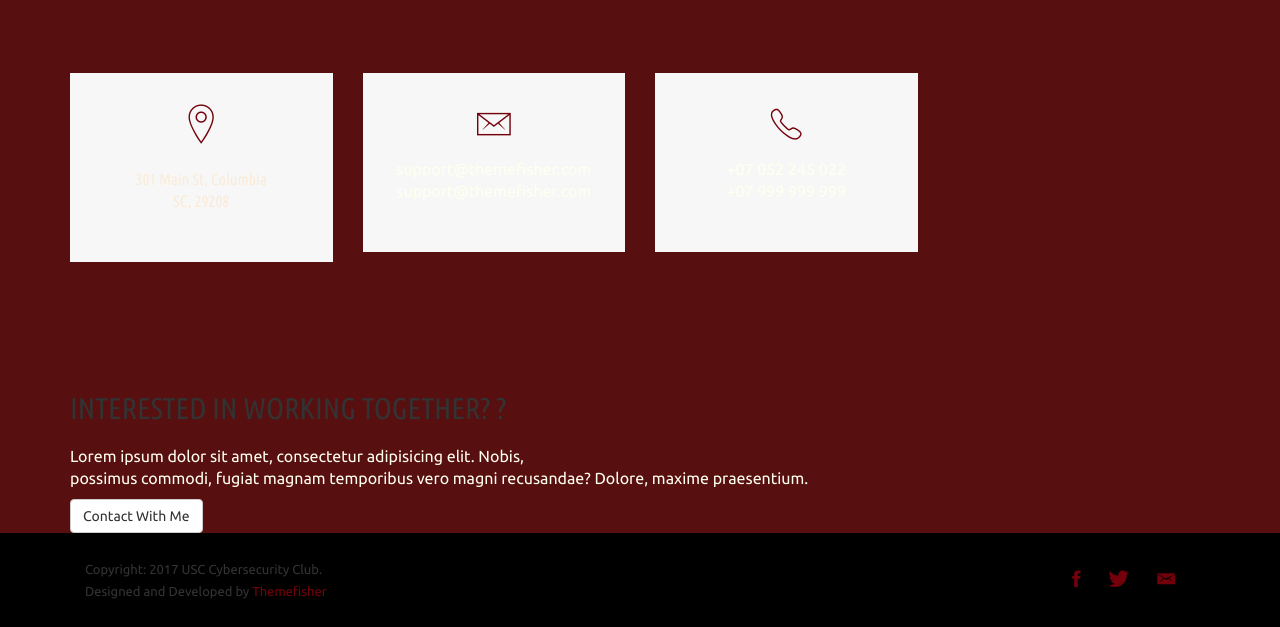
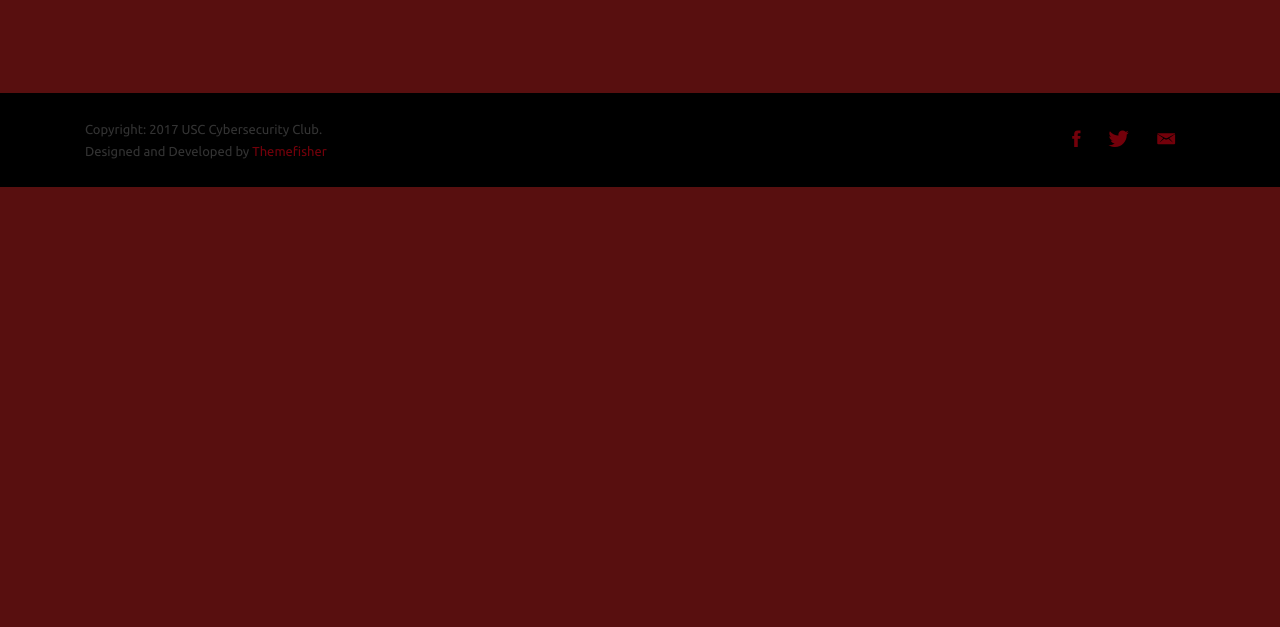
Before and after one commit to nglaeser/CybersecSite, a Flask app: page /contact.html in a window 1280 px wide. Shown: the part 915-1542 px from the top of the page. After the commit the page ends 1102 px from the top, so only its background shows below. Run offline with Flask 2, Linux system fonts and the light colour scheme; some libraries are stand-ins or nearby versions; some web fonts are replaced.

Commit message:
remove ^M, update contact and about

```diff
--- a/templates/about.html
+++ b/templates/about.html
@@ -136,13 +136,13 @@
                     <div class="col-md-6">
                         <div class="block">
                             <p  class="wow fadeInUp" data-wow-delay=".5s" data-wow-duration="500ms">
-                                We are a group of people that have an interest in computer, network, and physical security. We enjoy contests featuring penetration testing, cyber defense, capture the flag, and other challenging skills. Our students and mentors work together to share resources, practice both defense and exploits, and watch amusing videos.
+                                We are a group of people interested in computer, network, and physical security. We enjoy penetration testing, cyber defense, capture the flag contests, and other challenges. Our students and mentors work together to share resources, practice defense and exploits, and watch amusing videos.
                             </p>
                             <p  class="wow fadeInUp" data-wow-delay=".5s" data-wow-duration="500ms">
-                                In Spring 2014 a small group of ACM students came together to compete in the Palmetto Cyber Defense Competition (PCDC). They teamed up with the CEC IT Network Manager, Ronni Wilkinson, to have a crash course in fundamental hardening and security practices.
+                                In Spring 2014 a small group of ACM students came together to compete in the Palmetto Cyber Defense Competition (PCDC). They teamed up with the CEC IT Network Manager, Ronni Wilkinson, for a crash course in fundamental hardening and security practices.
                             </p>
                             <p  class="wow fadeInUp" data-wow-delay=".5s" data-wow-duration="500ms">
-                                After practicing hard and placing second at the event, the team decided to continue working together to bring in more students, learn more about security, and reach out to the community to bring in mentors. Now, the USC Cybersecurity Club is an official on-campus organization open to students, faculty, and staff from all fields at USC.
+                                After lots of practice, which placed them second at the event, the team continued working together to bring in students, learn about security, and reach out to mentors in the community. Now, the USC Cybersecurity Club is an official on-campus organization open to students, faculty, and staff from all fields.
                             </p>
                         </div>
                     </div>
--- a/templates/contact.html
+++ b/templates/contact.html
@@ -177,53 +177,8 @@
                         </div>
                     </div>
                 </div>
-                <div class="row address-details">
-                    <div class="col-md-3">
-                        <div class="address wow fadeInLeft" data-wow-duration="500ms" data-wow-delay=".3s">
-                            <i class="ion-ios-location-outline"></i>
-                            <h5>301 Main St, Columbia<br>SC, 29208</h5>
-                        </div>
-                    </div>
-                    <div class="col-md-3">
-                        <div class="email wow fadeInLeft" data-wow-duration="500ms" data-wow-delay=".5s">
-                            <i class="ion-ios-email-outline"></i>
-                            <p>support@themefisher.com<br>support@themefisher.com</p>
-                        </div>
-                    </div>
-                    <div class="col-md-3">
-                        <div class="phone wow fadeInLeft" data-wow-duration="500ms" data-wow-delay=".7s">
-                            <i class="ion-ios-telephone-outline"></i>
-                            <p>+07 052 245 022<br>+07 999 999 999</p>
-                        </div>
-                    </div>
-                </div>
             </div>
         </section>
-
-
-
-
-
-
-        <!--
-        ==================================================
-            Call To Action Section Start
-        ================================================== -->
-        <section id="call-to-action">
-            <div class="container">
-                <div class="row">
-                    <div class="col-md-12">
-                        <div class="block">
-                            <h2 class="title wow fadeInDown" data-wow-delay=".3s" data-wow-duration="500ms">INTERESTED IN WORKING TOGETHER? ?</h1>
-                            <p class="wow fadeInDown" data-wow-delay=".5s" data-wow-duration="500ms">Lorem ipsum dolor sit amet, consectetur adipisicing elit. Nobis,</br>possimus commodi, fugiat magnam temporibus vero magni recusandae? Dolore, maxime praesentium.</p>
-                            <a href="contact.html" class="btn btn-default btn-contact wow fadeInDown" data-wow-delay=".7s" data-wow-duration="500ms">Contact With Me</a>
-                        </div>
-                    </div>
-
-                </div>
-            </div>
-        </section>
-
 
         <!--
         ==================================================
```
Also changed, not shown: templates/links.html (+0 -38 lines), templates/404.html (line endings or trailing spaces), templates/index.html (line endings or trailing spaces).
